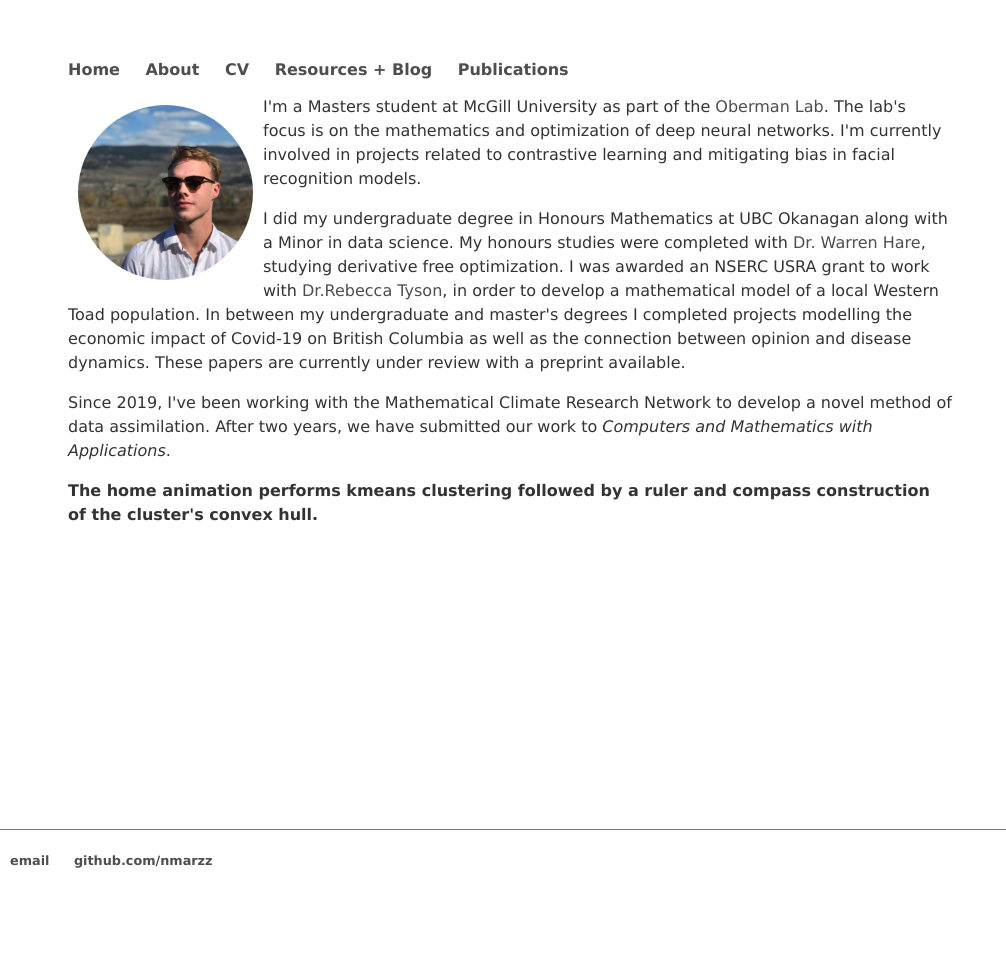
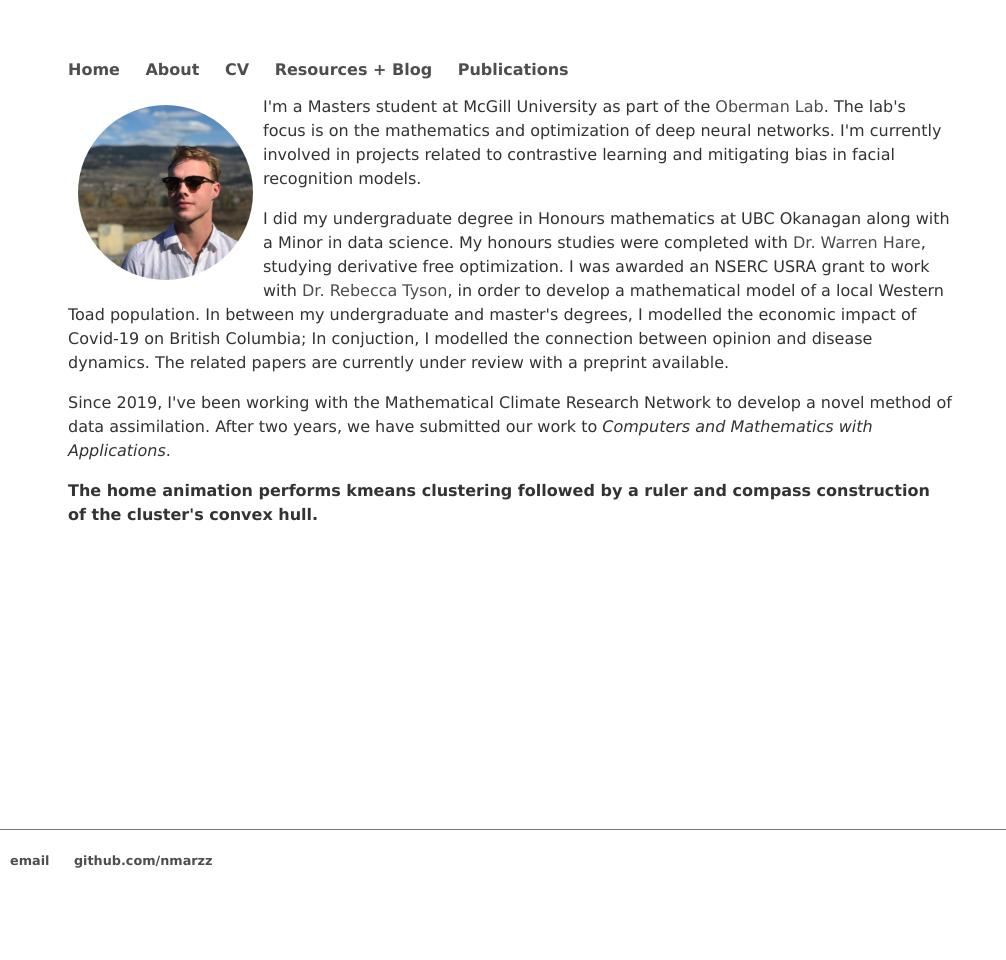
Before and after one commit to nmarzz/nmarzz.github.io, a Jekyll site: the page built from about.html, in a window 1280 px wide. Shown: the whole page, without its empty margins (0-1006 px from the left). Built offline with Jekyll 4.4.1, drawn with Linux system fonts in a browser that asks for light colours.

Commit message:
bio edit

```diff
--- a/about.html
+++ b/about.html
@@ -10,7 +10,7 @@ title: About me
 
 <p>I'm a Masters student at McGill University as part of the <a href="https:/www.adamoberman.net/oberman-lab.html">Oberman Lab</a>. The lab's focus is on the mathematics and optimization of deep neural networks. I'm currently involved in projects related to contrastive learning and mitigating bias in facial recognition models.</p>
 
-<p>I did my undergraduate degree in Honours Mathematics at UBC Okanagan along with a Minor in data science. My honours studies were completed with <a href="https://cmps.ok.ubc.ca/about/contact/warren-hare/">Dr. Warren Hare</a>, studying derivative free optimization. I was awarded an NSERC USRA grant to work with <a href="https://people.ok.ubc.ca/rtyson/">Dr.Rebecca Tyson</a>, in order to develop a mathematical model of a local Western Toad population. In between my undergraduate and master's degrees I completed projects modelling the economic impact of Covid-19 on British Columbia as well as the connection between opinion and disease dynamics. These papers are currently under review with a preprint available.</p>
+<p>I did my undergraduate degree in Honours mathematics at UBC Okanagan along with a Minor in data science. My honours studies were completed with <a href="https://cmps.ok.ubc.ca/about/contact/warren-hare/">Dr. Warren Hare</a>, studying derivative free optimization. I was awarded an NSERC USRA grant to work with <a href="https://people.ok.ubc.ca/rtyson/">Dr. Rebecca Tyson</a>, in order to develop a mathematical model of a local Western Toad population. In between my undergraduate and master's degrees, I modelled the economic impact of Covid-19 on British Columbia; In conjuction, I modelled the connection between opinion and disease dynamics. The related papers are currently under review with a preprint available.</p>
 
 <p>Since 2019, I've been working with the Mathematical Climate Research Network to develop a novel method of data assimilation. After two years, we have submitted our work to <i>Computers and Mathematics with Applications</i>.</p>
 
```
